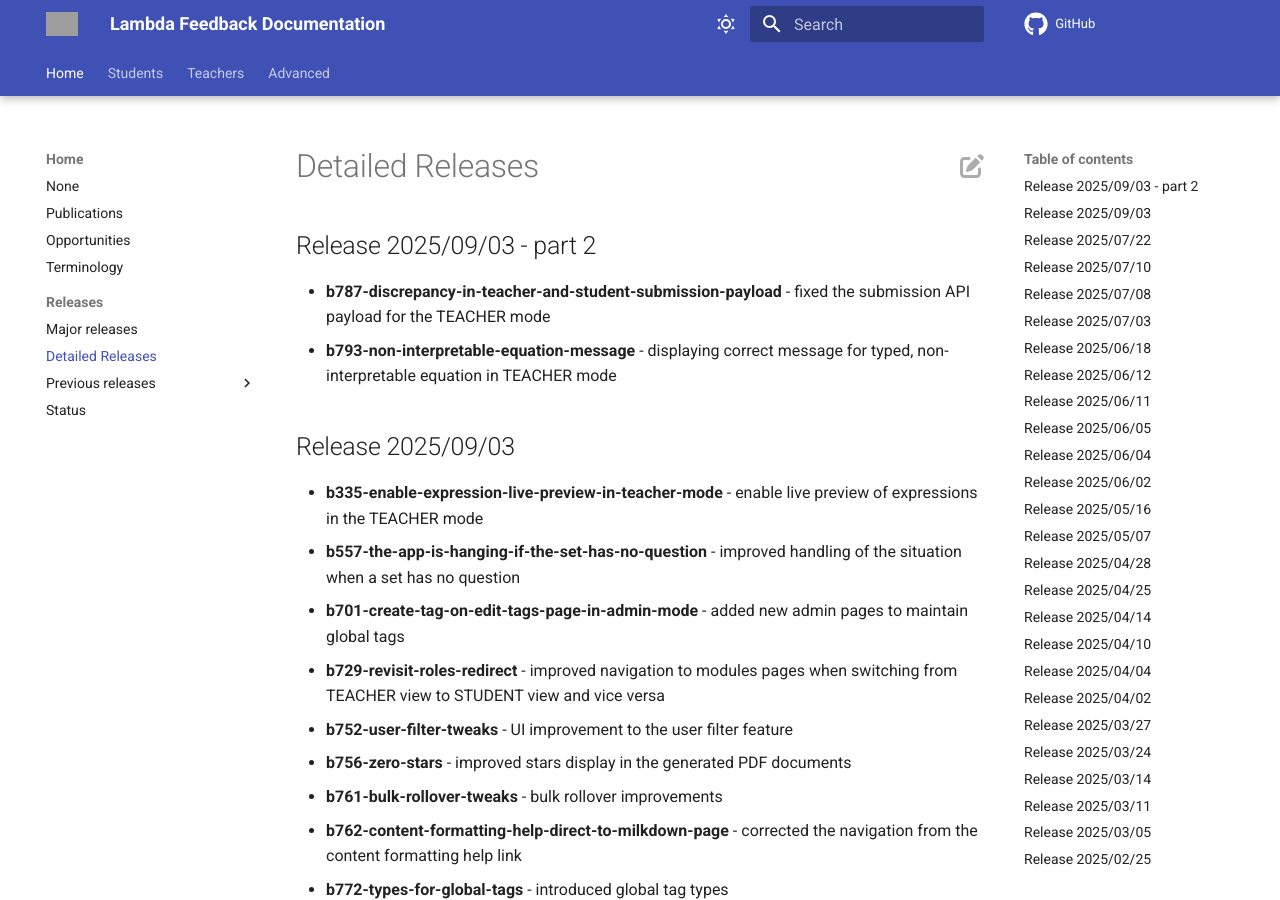
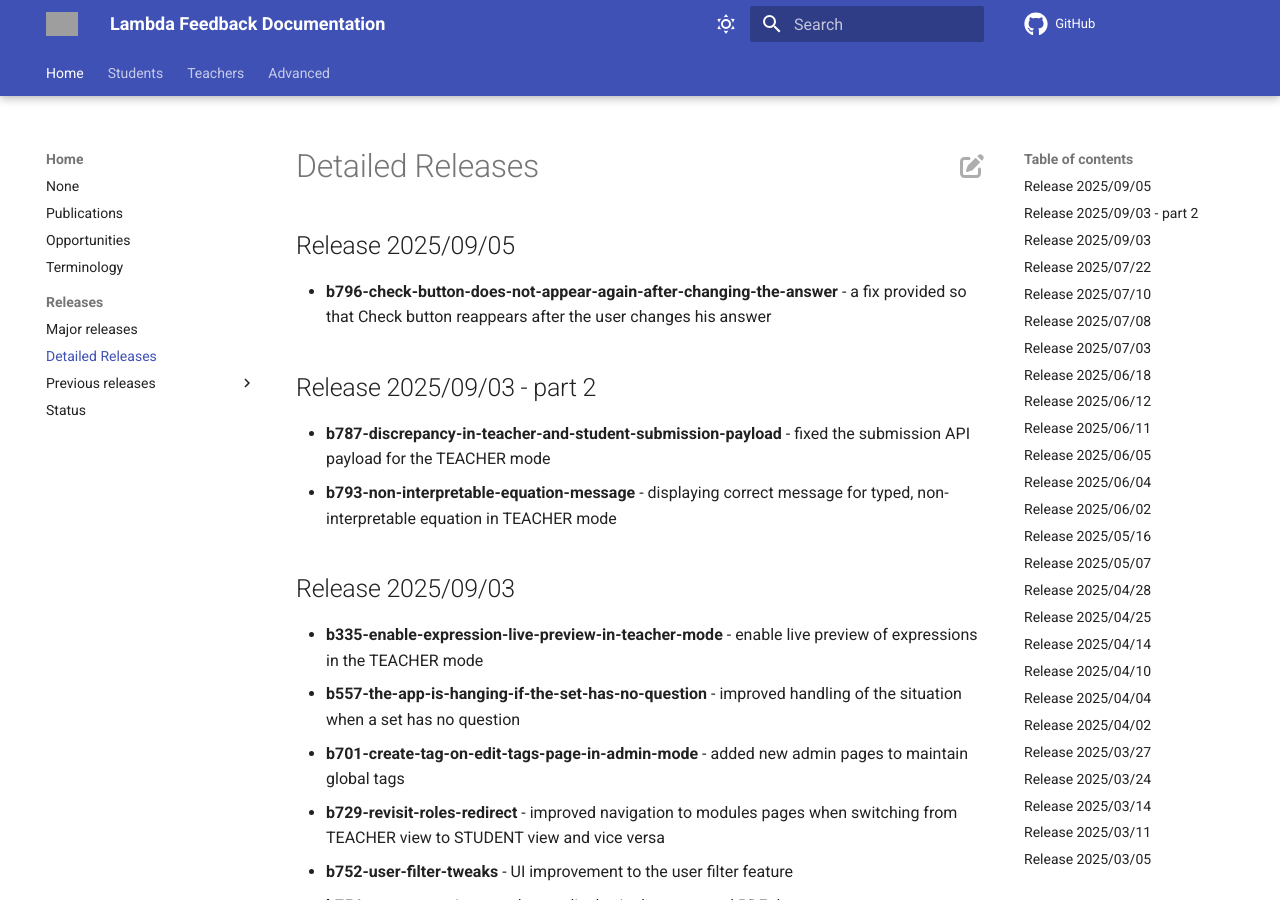
Before and after one commit to lambda-feedback/user-documentation, an MkDocs documentation site: the page built from docs/releases/detailed_releases.md, in a window 1280 px wide and 900 px high. Built offline with MkDocs 1.6.1 and Material for MkDocs 9.7.7, drawn with Linux system fonts in a browser that asks for light colours; comment, search, counter and statistics services are not loaded; grey boxes are pictures that could not be loaded.

Commit message:
Release 2025/09/05 added

```diff
--- a/docs/releases/detailed_releases.md
+++ b/docs/releases/detailed_releases.md
@@ -1,3 +1,7 @@
+## Release 2025/09/05
+
+- **b796-check-button-does-not-appear-again-after-changing-the-answer** - a fix provided so that Check button reappears after the user changes his answer
+
 ## Release 2025/09/03 - part 2
 
 - **b787-discrepancy-in-teacher-and-student-submission-payload** - fixed the submission API payload for the TEACHER mode
```
